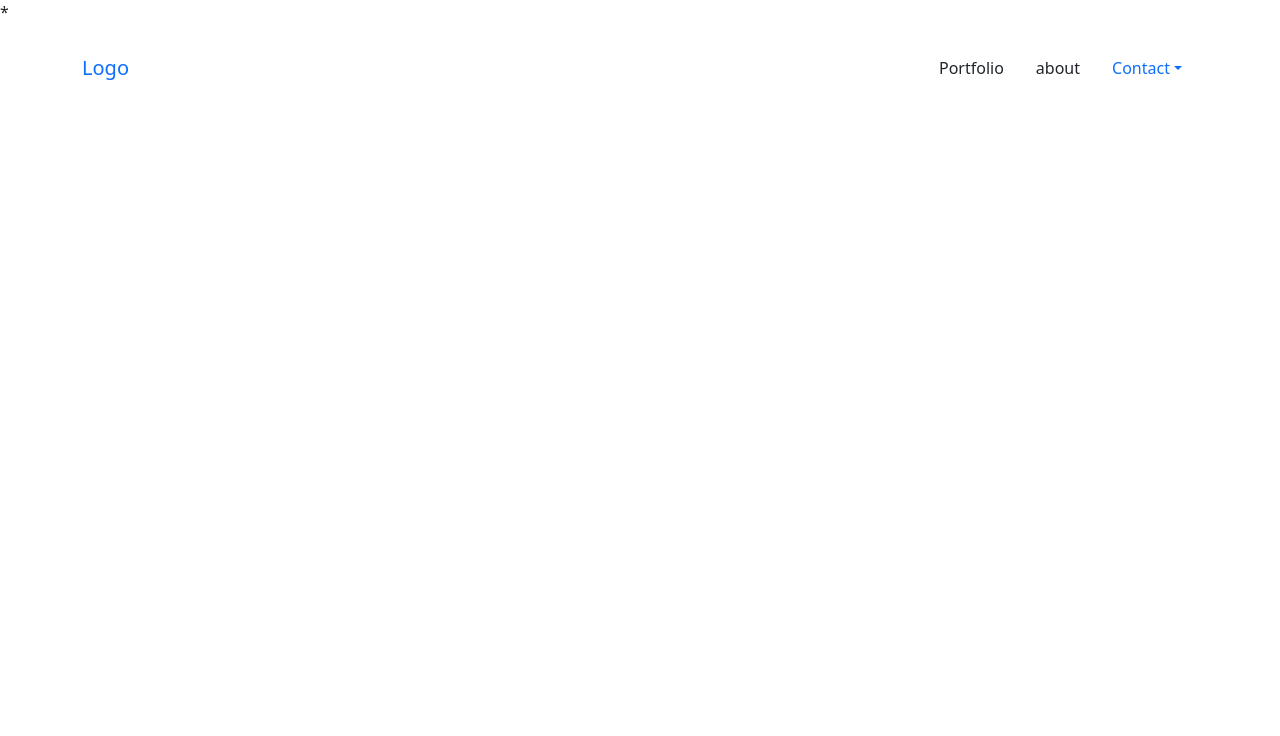
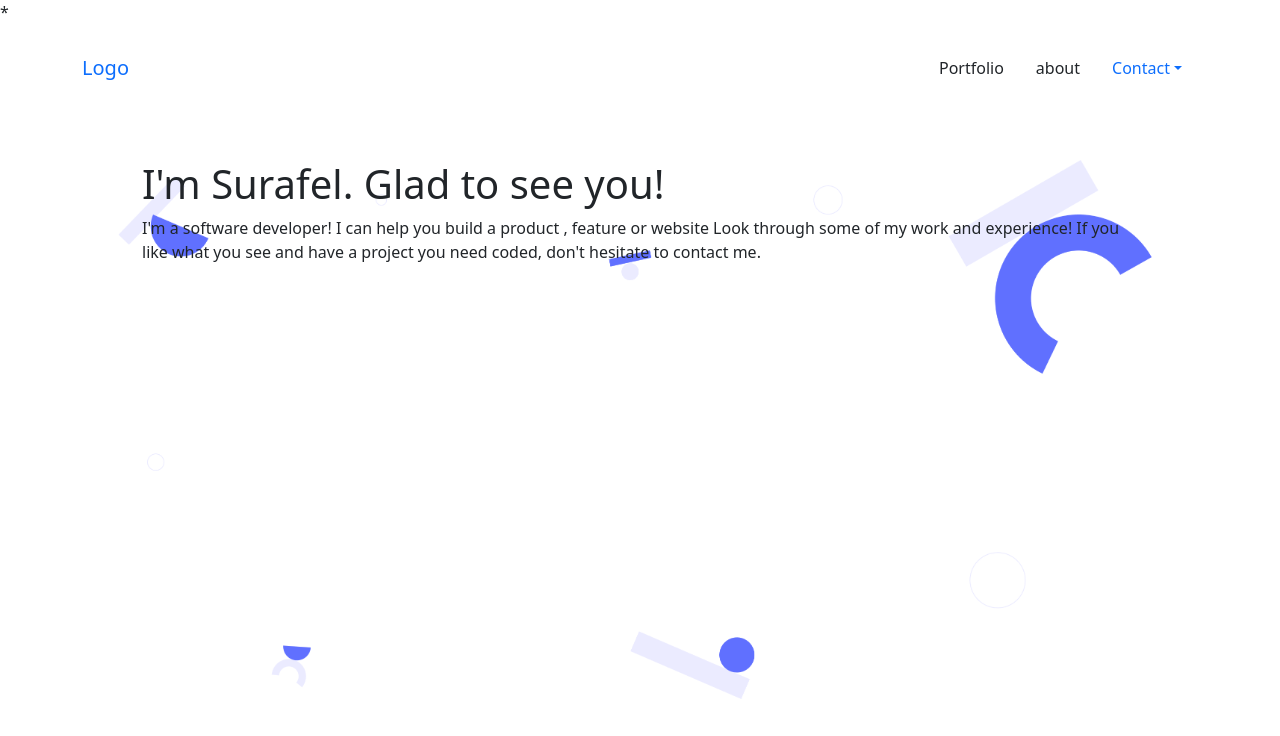
Before and after one commit to nouman17610/bootstrap-portfolio, a website: page index.html in a window 1280 px wide. Drawn offline with nearby package versions, Linux system fonts and the light colour scheme.

Commit message:
Add Background Image to Section 1

```diff
--- a/index.html
+++ b/index.html
@@ -27,10 +27,20 @@
                   <li><a class="dropdown-item" href="#scrollspyHeading5">Social Media</a></li>
                 </ul>
               </li>
-
         </ul>
     </nav>
       </div>
+      <main>
+        <section class="container container-expand-xxl p-5 height-auto">
+            <div class="container-fluid" style="background-image: url('images/header-3.png'); height: 100vh; background-size: contain; background-repeat: no-repeat;">
+            <div class="container" >
+              <h1>I'm Surafel.
+                Glad to see you!</h1>
+              <p>I'm a software developer! I can help you build a product , feature or website Look through some of my work and experience! If you like what you see and have a project you need coded, don't hesitate to contact me.</p>
+            </div>
+        </div>
+        </section>
+      </main>
 
 </body>
 </html>
```
Also changed, not shown: images/header-1.png (added), images/header-2.png (added), images/header-3.png (added), images/header-bg.svg (added).
